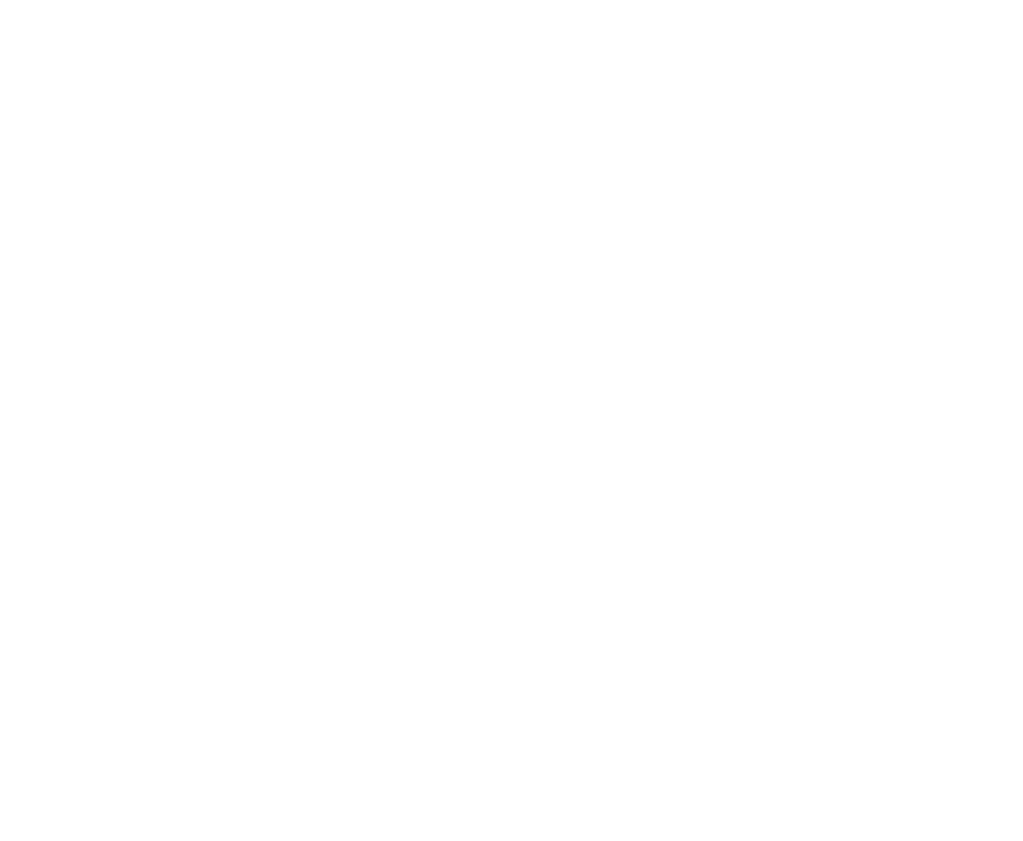
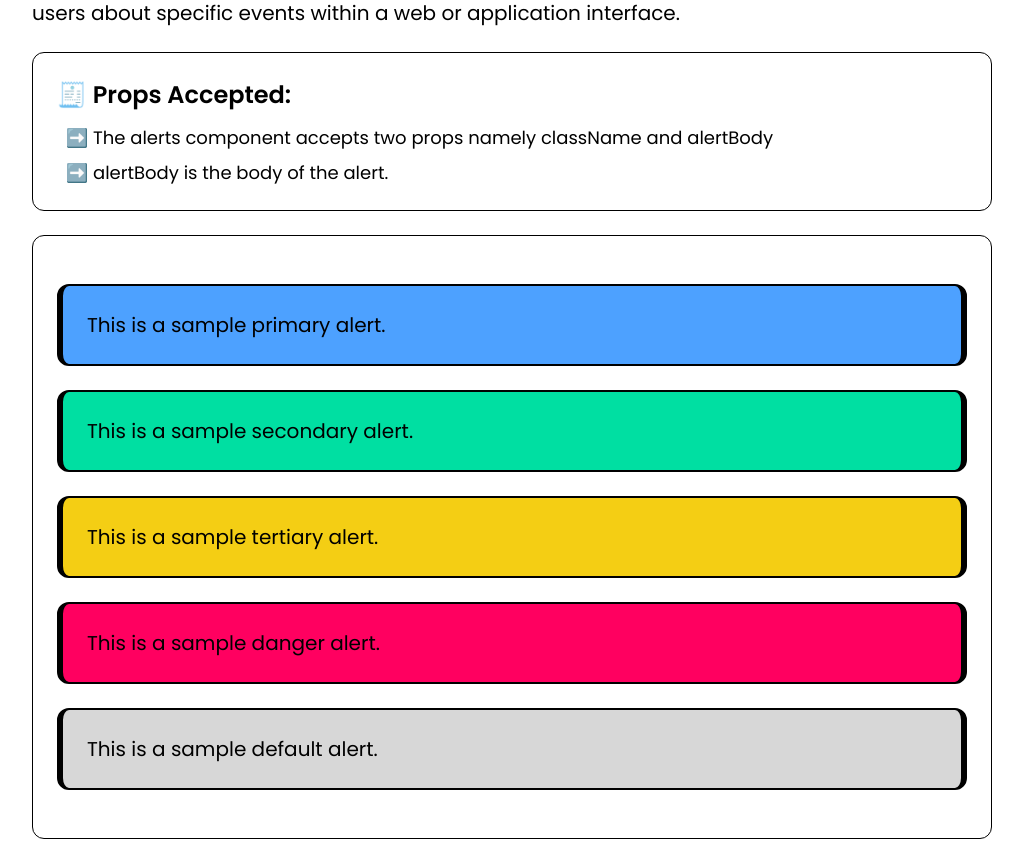
Before and after one commit to yadavrashindra5/react-components, a React (Vite) app: page / in a window 1280 px wide. Shown: the part 4780-5621 px from the top of the page, without its empty margins (128-1151 px from the left). Before the commit the page ends 4762 px from the top, so only its background shows below. Built offline with nearby package versions, Linux system fonts and the light colour scheme.

Commit message:
added alerts component

```diff
--- /dev/null
+++ b/src/components/Alerts/alerts.module.css
@@ -0,0 +1,10 @@
+.alerts {
+  border: 0.2rem solid;
+  border-left: 0.6rem solid;
+  border-right: 0.6rem solid;
+  background-color: #b0b0b080;
+}
+
+.alerts p {
+  font-size: 2rem;
+}
--- a/src/components/Alerts/alerts.tsx
+++ b/src/components/Alerts/alerts.tsx
@@ -1,27 +1,16 @@
+import styles from "./alerts.module.css";
+
 import Box from "../Box/box";
 
-export default function Alerts() {
-  const colorObj = [
-    {
-      id: 1,
-      color: "#4da1ff",
-      backgroundColor: "#94c7ff",
-    },
-    {
-      id: 2,
-      color: "#4da1ff",
-      backgroundColor: "#94c7ff",
-    },
-    {
-      id: 3,
-      color: "#4da1ff",
-      backgroundColor: "#94c7ff",
-    },
-    {
-      id: 4,
-      color: "#4da1ff",
-      backgroundColor: "#94c7ff",
-    },
-  ];
-  return <Box className={}></Box>
+interface IAlerts {
+  className?: string;
+  alertBody: string;
 }
+
+export default function Alerts(props: IAlerts) {
+  return (
+    <Box className={styles.alerts + " " + props.className}>
+      <p>{props.alertBody}</p>
+    </Box>
+  );
+}
--- /dev/null
+++ b/src/helper/alertData.ts
@@ -0,0 +1,27 @@
+export const alertData = [
+  {
+    id: 1,
+    className: "primary_color",
+    alertBody: "This is a sample primary alert.",
+  },
+  {
+    id: 2,
+    className: "secondary_color",
+    alertBody: "This is a sample secondary alert.",
+  },
+  {
+    id: 3,
+    className: "tertiary_color",
+    alertBody: "This is a sample tertiary alert.",
+  },
+  {
+    id: 4,
+    className: "danger_color",
+    alertBody: "This is a sample danger alert.",
+  },
+  {
+    id: 5,
+    className: "",
+    alertBody: "This is a sample default alert.",
+  },
+];
--- a/src/index.css
+++ b/src/index.css
@@ -134,14 +134,36 @@
   border: 0.1rem solid #000;
 }
 
+.primary_color {
+  background-color: var(--primary-color);
+}
+
+.secondary_color {
+  background-color: var(--secondary-color);
+}
+
+.tertiary_color {
+  background-color: var(--tertiary-color);
+}
+
+.danger_color {
+  background-color: var(--danger-color);
+}
+
+.default_color {
+  background-color: var(--default-color);
+}
+
 .primary {
   background-color: var(--primary-button-color);
 }
+
 .primary:hover {
   box-shadow: 6px 6px 2px 1px #0079ff60;
   background-color: var(--primary-button-color-on-hover);
   color: #fff;
 }
+
 .secondary {
   background-color: var(--secondary-button-color);
 }
--- a/src/page/homepage.tsx
+++ b/src/page/homepage.tsx
@@ -11,6 +11,8 @@
 import CardSection from "../sections/CardSection/cardSection";
 import Accordion from "../components/Accordion/accordion";
 import { accordionData } from "../helper/accordionData";
+import Alerts from "../components/Alerts/alerts";
+import AlertSection from "../sections/alertSection/alertSection";
 
 type THomePageComponentType = IComponentsView & {
   id: number;
@@ -100,6 +102,17 @@
         </Accordion>
       )),
     },
+    {
+      id: 6,
+      heading: "Alerts",
+      subHeading:
+        "An alert component is a graphical element designed to convey important information or notify users about specific events within a web or application interface.",
+      propsAccepted: [
+        "The alerts component accepts two props namely className and alertBody",
+        "alertBody is the body of the alert.",
+      ],
+      children: <AlertSection />,
+    },
   ];
 
   return (
@@ -129,6 +142,7 @@
         placeholder="John Doe"
         required={false}
       />
+      <Alerts alertBody="This is a sample alert body." />
     </Container>
   );
 }
--- /dev/null
+++ b/src/sections/alertSection/alertSection.tsx
@@ -0,0 +1,14 @@
+import Alerts from "../../components/Alerts/alerts";
+import { alertData } from "../../helper/alertData";
+
+export default function AlertSection() {
+  return alertData.map((alert) => {
+    return (
+      <Alerts
+        key={alert.id}
+        className={alert.className}
+        alertBody={alert.alertBody}
+      />
+    );
+  });
+}
```
Also changed, not shown: 1 other file (tests, documents, lock files or other folders).
